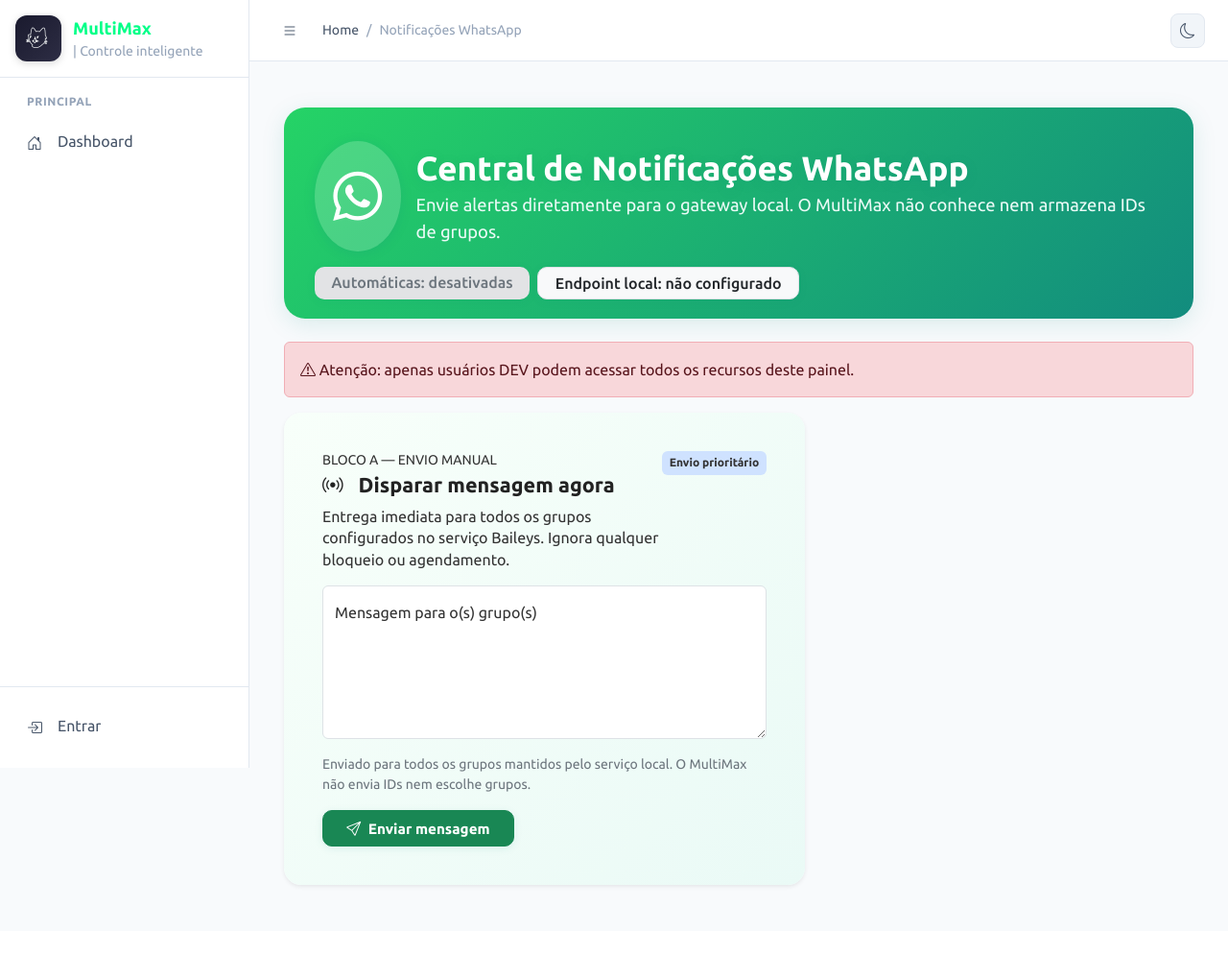
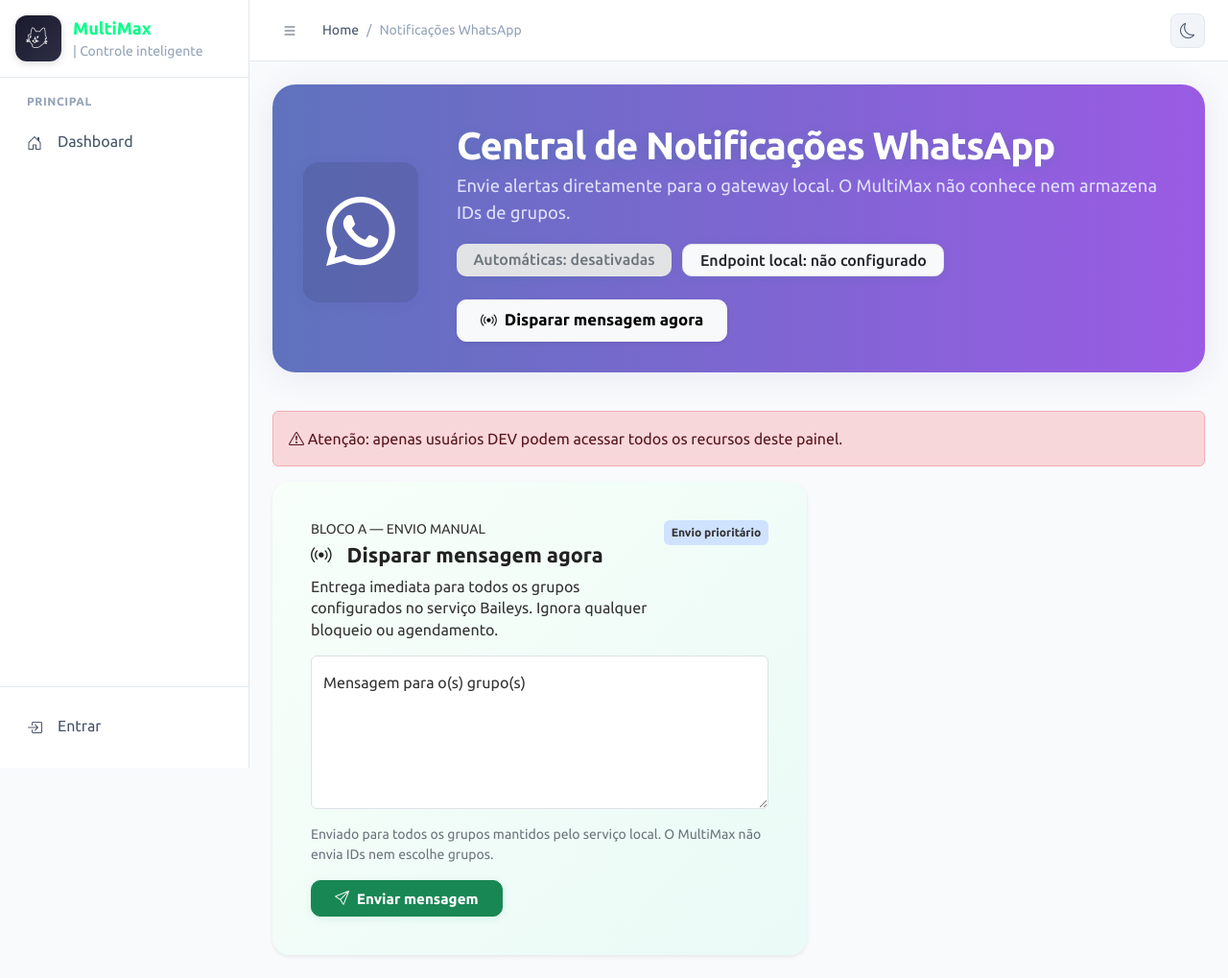
Before and after one commit to SrLuther/MultiMax, a Python web app: template templates/whatsapp_admin.html in a window 1280 px wide. Shown: the whole page at 96% size. Before the commit the page ends 925 px from the top, so only its background shows below. Run offline with Jinja, Linux system fonts and the light colour scheme; the template is opened without the code that fills it, so the values that code supplies are empty.

Commit message:
feat(whatsapp): banner hero premium com gradiente, ícone grande, título centralizado e botão de ação
Autor: Ciano <ciano@local>
Data: 2026-01-25 16:19:11

Arquivos alterados (numstat):
6	0	CHANGELOG.md
82	19	templates/whatsapp_admin.html

Arquivos alterados (status):
M	CHANGELOG.md
M	templates/whatsapp_admin.html

```diff
--- a/templates/whatsapp_admin.html
+++ b/templates/whatsapp_admin.html
@@ -8,23 +8,86 @@
 
 {% block content %}
 {% set auto_enabled = auto_enabled %}
-<div class="container-fluid py-3 py-lg-4">
-    <!-- Banner Premium -->
-    <div class="whatsapp-hero mb-4">
-        <div class="whatsapp-hero-content d-flex align-items-center gap-3">
+<style>
+  .whatsapp-hero-premium {
+    background: linear-gradient(90deg, #5f72bd 0%, #9a5be4 100%);
+    border-radius: 1.5rem;
+    box-shadow: 0 4px 32px 0 rgba(80, 80, 160, 0.10);
+    padding: 2.5rem 2rem 2rem 2rem;
+    display: flex;
+    align-items: center;
+    gap: 2.5rem;
+    margin-bottom: 2.5rem;
+    position: relative;
+    overflow: hidden;
+  }
+  .whatsapp-hero-premium .whatsapp-hero-icon {
+    font-size: 4.5rem;
+    color: #fff;
+    background: rgba(0,0,0,0.10);
+    border-radius: 1rem;
+    padding: 1.2rem 1.5rem;
+    box-shadow: 0 2px 12px 0 rgba(80, 80, 160, 0.10);
+    display: flex;
+    align-items: center;
+    justify-content: center;
+  }
+  .whatsapp-hero-premium .whatsapp-title {
+    color: #fff;
+    font-size: 2.5rem;
+    font-weight: 700;
+    margin-bottom: 0.5rem;
+    letter-spacing: -1px;
+  }
+  .whatsapp-hero-premium .whatsapp-subtitle {
+    color: #e0e0ff;
+    font-size: 1.15rem;
+    margin-bottom: 0.5rem;
+  }
+  .whatsapp-hero-premium .whatsapp-hero-badges {
+    margin-top: 1.2rem;
+    display: flex;
+    gap: 0.7rem;
+    flex-wrap: wrap;
+  }
+  .whatsapp-hero-premium .whatsapp-hero-action {
+    margin-top: 1.5rem;
+  }
+  @media (max-width: 900px) {
+    .whatsapp-hero-premium {
+      flex-direction: column;
+      align-items: flex-start;
+      padding: 1.5rem 1rem 1.5rem 1rem;
+      gap: 1.2rem;
+    }
+    .whatsapp-hero-premium .whatsapp-title {
+      font-size: 2rem;
+    }
+    .whatsapp-hero-premium .whatsapp-hero-icon {
+      font-size: 2.5rem;
+      padding: 0.7rem 1rem;
+    }
+  }
+</style>
+<!-- Banner Hero Premium -->
+<div class="whatsapp-hero-premium">
   <div class="whatsapp-hero-icon">
     <i class="bi bi-whatsapp"></i>
   </div>
-            <div>
+  <div style="flex:1;min-width:0;">
     <h1 class="whatsapp-title mb-1">Central de Notificações WhatsApp</h1>
     <p class="whatsapp-subtitle mb-0">Envie alertas diretamente para o gateway local. O MultiMax não conhece nem armazena IDs de grupos.</p>
-            </div>
-        </div>
-        <div class="whatsapp-hero-badges mt-3 d-flex gap-2 flex-wrap">
+    <div class="whatsapp-hero-badges">
       <span class="badge {% if auto_enabled %}bg-success-subtle text-success{% else %}bg-secondary-subtle text-secondary{% endif %}">
         Automáticas: {% if auto_enabled %}ativadas{% else %}desativadas{% endif %}
       </span>
       <span class="badge bg-light text-dark border">Endpoint local: {{ gateway_url or 'não configurado' }}</span>
+    </div>
+    <div class="whatsapp-hero-action">
+      <a href="#blocoA" class="btn btn-light btn-lg px-4 shadow-sm" style="font-weight:600;">
+        <i class="bi bi-broadcast me-2"></i>Disparar mensagem agora
+      </a>
+    </div>
   </div>
 </div>
 
@@ -40,7 +103,7 @@
 
     <div class="row g-4">
         <!-- Bloco A - Envio Manual -->
-        <div class="col-12 col-lg-7">
+        <div class="col-12 col-lg-7" id="blocoA">
             <div class="card whatsapp-card-premium shadow-sm border-0 h-100">
                 <div class="card-body p-4">
                     <div class="d-flex justify-content-between align-items-start mb-3">
```
Also changed, not shown: CHANGELOG.md. Lines whose indentation alone changed are shown as unchanged.
